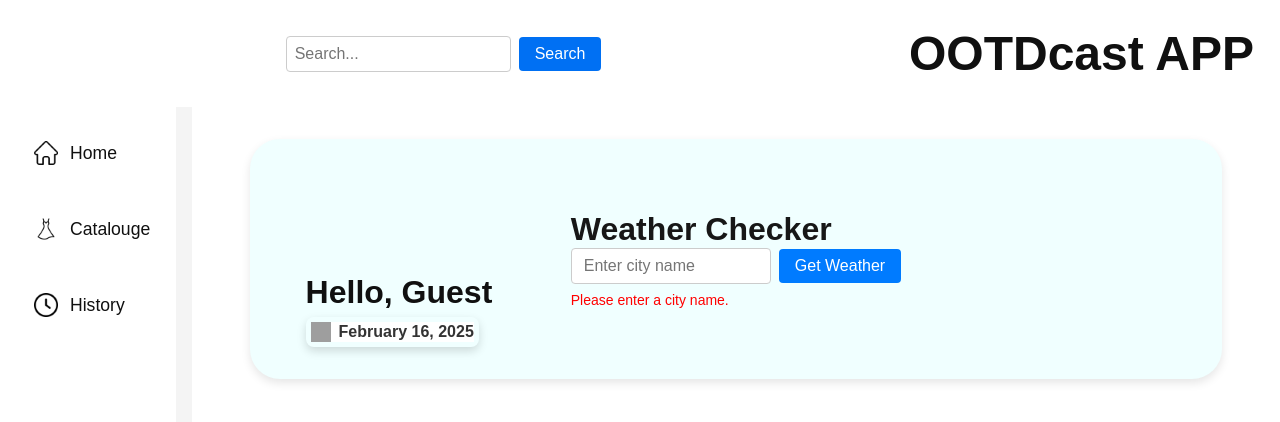
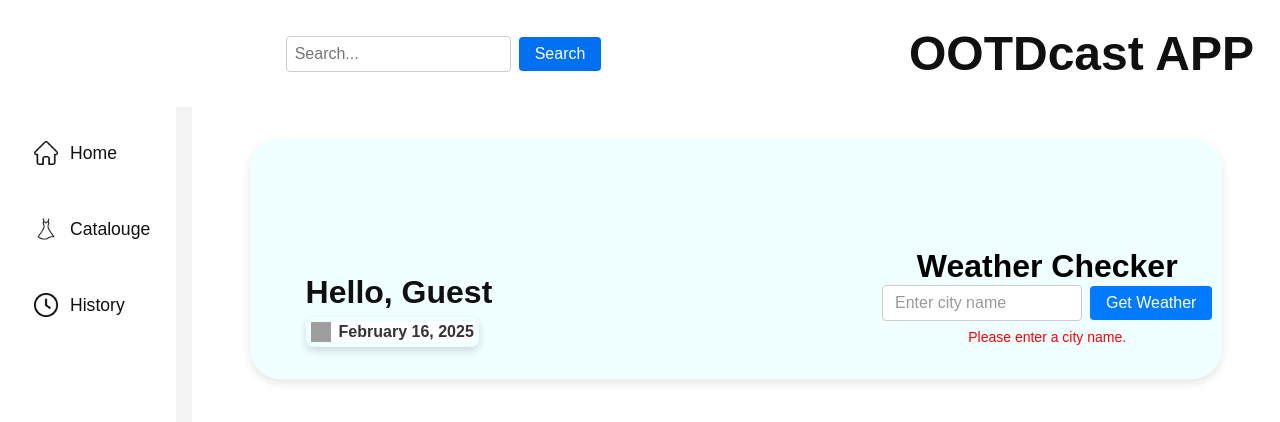
Before and after one commit to jteengfo/ootdcast, a Next.js app in the folder frontend/ootdcast/: page /dashboard in a window 1280 px wide. Both pictures are taken after a click on the button "Get Weather". Shown: the top 422 px of the page. Built offline with nearby package versions, Linux system fonts and the light colour scheme; grey boxes are pictures that could not be loaded.

Commit message:
location of weather

```diff
--- a/frontend/ootdcast/src/components/Greeting.jsx
+++ b/frontend/ootdcast/src/components/Greeting.jsx
@@ -12,7 +12,9 @@ export default function Greeting() {
             <div className={styles.dateComponent}>
                 <DateComponent />
             </div>
-            <Weather />
+            <div className={styles.weather}>
+                <Weather />
+            </div>
         </div>
     );
 }
--- a/frontend/ootdcast/src/components/Greeting.module.css
+++ b/frontend/ootdcast/src/components/Greeting.module.css
@@ -13,3 +13,11 @@
   box-shadow: 0px 4px 10px rgba(0, 0, 0, 0.15);
   padding: 5px 5px;
 }
+.weather {
+  position: absolute;
+  bottom: 3vh;  /* Fixed incorrect space in "5 vh" */
+  right: 0;  /* Moves it to the extreme right */
+  margin: 0;
+  border: 0;
+  padding: 10px; /* Optional padding for better spacing */
+}
--- /dev/null
+++ b/frontend/ootdcast/src/components/Weather.css
@@ -0,0 +1,53 @@
+.weather-container {
+    text-align: center;
+    font-family: Arial, sans-serif;
+    color: black; /* Ensures the "Weather Checker" text is black */
+}
+
+.weather-input {
+    padding: 8px 12px;
+    font-size: 16px;
+    border-radius: 4px;
+    border: 1px solid #ccc;
+    margin-right: 8px;
+    width: 200px;
+    background-color: white;
+    color: #333;
+}
+
+.weather-input::placeholder {
+    color: #999;
+}
+
+.weather-button {
+    padding: 8px 16px;
+    font-size: 16px;
+    border-radius: 4px;
+    border: none;
+    background-color: #007bff;
+    color: white;
+    cursor: pointer;
+    transition: opacity 0.2s;
+}
+
+.weather-button:disabled {
+    cursor: not-allowed;
+    opacity: 0.7;
+}
+
+.weather-error {
+    color: red;
+    font-size: 14px;
+    margin-top: 8px;
+}
+
+.weather-result {
+    font-size: 24px;
+    font-weight: bold;
+    color: #333;
+    margin-top: 16px;
+    padding: 12px;
+    background-color: transparent; /* Removes background */
+    border-radius: 4px;
+    display: inline-block;
+}
--- a/frontend/ootdcast/src/components/Weather.jsx
+++ b/frontend/ootdcast/src/components/Weather.jsx
@@ -1,12 +1,14 @@
 'use client'
 
 import { useState } from "react"
+import "./Weather.css"
 
 export default function Weather() {
     const [city, setCity] = useState('')
     const [temperature, setTemperature] = useState(null)
     const [error, setError] = useState('')
     const [loading, setLoading] = useState(false)
+    const [submitted, setSubmitted] = useState(false)
 
     const handleInputChange = (event) => {
         setCity(event.target.value)
@@ -34,6 +36,7 @@ export default function Weather() {
                 } else {
                     setTemperature(data.temperature)
                     setError('')
+                    setSubmitted(true) // Hide input, button, and header after successful response
                 }
             } else {
                 setTemperature(null)
@@ -49,67 +52,36 @@ export default function Weather() {
     }
 
     return (
+        <div className="weather-container">
+            {!submitted && <h1>Weather Checker</h1>}
+
+            {!submitted && (
                 <>
-            <h1>Weather Checker</h1>
-
                     <input
                         type="text"
                         placeholder="Enter city name"
                         value={city}
                         onChange={handleInputChange}
                         disabled={loading}
-                style={{
-                    padding: '8px 12px',
-                    fontSize: '16px',
-                    borderRadius: '4px',
-                    border: '1px solid #ccc',
-                    marginRight: '8px',
-                    width: '200px',
-                    backgroundColor: 'white',
-                    color: '#333',
-                    '::placeholder': {
-                        color: '#999'
-                    }
-                }}
+                        className="weather-input"
                     />
                     <button
                         onClick={handleSubmit}
                         disabled={loading}
-                style={{
-                    padding: '8px 16px',
-                    fontSize: '16px',
-                    borderRadius: '4px',
-                    border: 'none',
-                    backgroundColor: '#007bff',
-                    color: 'white',
-                    cursor: loading ? 'not-allowed' : 'pointer',
-                    opacity: loading ? 0.7 : 1,
-                    transition: 'opacity 0.2s'
-                }}
+                        className="weather-button"
                     >
                         {loading ? 'Loading...' : 'Get Weather'}
                     </button>
+                </>
+            )}
 
-            {error && <p style={{
-                color: 'red',
-                fontSize: '14px',
-                marginTop: '8px'
-            }}>{error}</p>}
+            {error && <p className="weather-error">{error}</p>}
 
-            {temperature !== null && (
-                <p style={{
-                    fontSize: '18px',
-                    fontWeight: '500',
-                    color: '#333',
-                    marginTop: '16px',
-                    padding: '12px',
-                    backgroundColor: '#f8f9fa',
-                    borderRadius: '4px',
-                    display: 'inline-block'
-                }}>
-                    The temperature in {city} is: {temperature}°C
+            {temperature !== null && submitted && (
+                <p className="weather-result">
+                    {temperature}°C at {city}
                 </p>
             )}
-        </>
+        </div>
     )
 }
```
Lines whose indentation alone changed are shown as unchanged.
